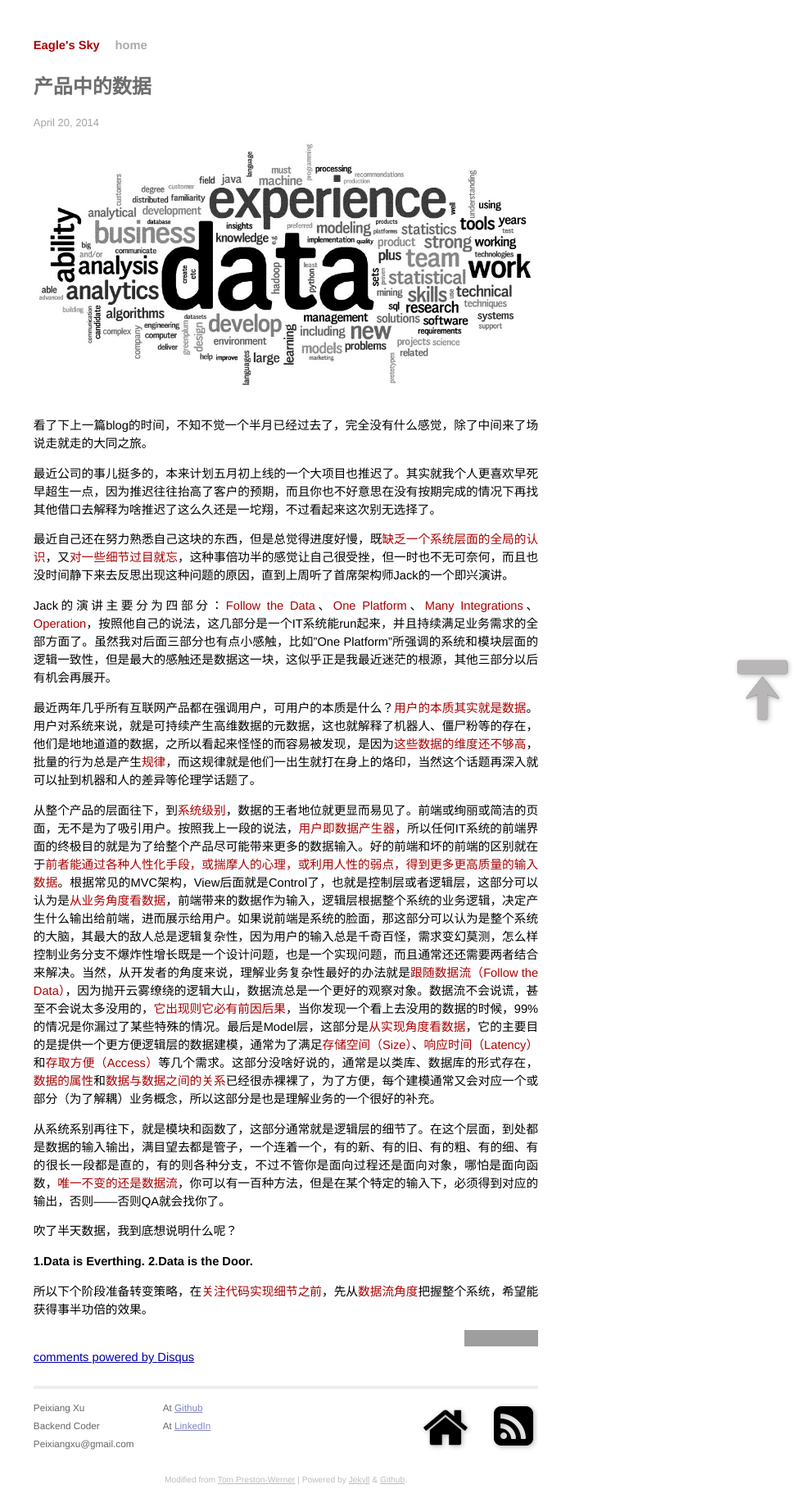
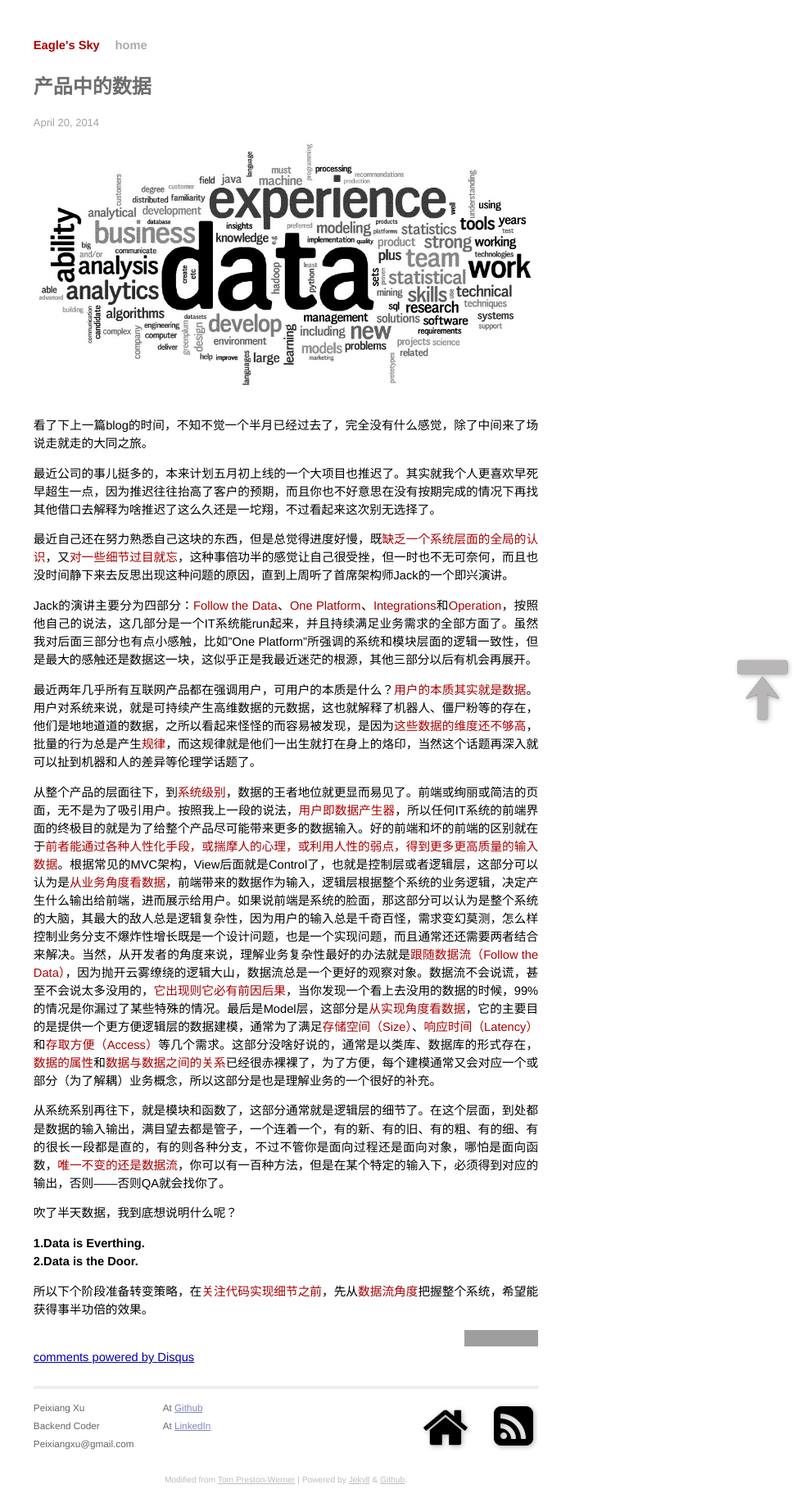
Before and after one commit to xupeixiang/xupeixiang.github.io, a Jekyll site: the page built from _posts/2014-4-20-data-in-product.markdown, in a window 1280 px wide. Shown: the whole page at 82% size, without its empty margins (291-1280 px from the left). Built offline with Jekyll 4.4.1, drawn with Linux system fonts in a browser that asks for light colours; Markdown is read by kramdown in place of the engine named in the settings; comment, search, counter and statistics services are not loaded; grey boxes are pictures that could not be loaded.

Commit message:
better style

```diff
--- a/_posts/2014-4-20-data-in-product.markdown
+++ b/_posts/2014-4-20-data-in-product.markdown
@@ -9,7 +9,7 @@ title: 产品中的数据
 
 最近自己还在努力熟悉自己这块的东西，但是总觉得进度好慢，既<span id='edu'>缺乏一个系统层面的全局的认识</span>，又<span id='edu'>对一些细节过目就忘</span>，这种事倍功半的感觉让自己很受挫，但一时也不无可奈何，而且也没时间静下来去反思出现这种问题的原因，直到上周听了首席架构师Jack的一个即兴演讲。
 
-Jack的演讲主要分为四部分：<span id='edu'>Follow the Data</span>、<span id='edu'>One Platform</span>、<span id='edu'>Many Integrations</span>、<span id='edu'>Operation</span>，按照他自己的说法，这几部分是一个IT系统能run起来，并且持续满足业务需求的全部方面了。虽然我对后面三部分也有点小感触，比如"One Platform"所强调的系统和模块层面的逻辑一致性，但是最大的感触还是数据这一块，这似乎正是我最近迷茫的根源，其他三部分以后有机会再展开。
+Jack的演讲主要分为四部分：<span id='edu'>Follow the Data</span>、<span id='edu'>One Platform</span>、<span id='edu'>Integrations</span>和<span id='edu'>Operation</span>，按照他自己的说法，这几部分是一个IT系统能run起来，并且持续满足业务需求的全部方面了。虽然我对后面三部分也有点小感触，比如"One Platform"所强调的系统和模块层面的逻辑一致性，但是最大的感触还是数据这一块，这似乎正是我最近迷茫的根源，其他三部分以后有机会再展开。
 
 最近两年几乎所有互联网产品都在强调用户，可用户的本质是什么？<span id='edu'>用户的本质其实就是数据</span>。用户对系统来说，就是可持续产生高维数据的元数据，这也就解释了机器人、僵尸粉等的存在，他们是地地道道的数据，之所以看起来怪怪的而容易被发现，是因为<span id='edu'>这些数据的维度还不够高</span>，批量的行为总是产生<span id='edu'>规律</span>，而这规律就是他们一出生就打在身上的烙印，当然这个话题再深入就可以扯到机器和人的差异等伦理学话题了。
 
@@ -19,6 +19,7 @@ Jack的演讲主要分为四部分：<span id='edu'>Follow the Data</span>、<sp
 
 吹了半天数据，我到底想说明什么呢？
 
-## 1.Data is Everthing. 2.Data is the Door.
+## 1.Data is Everthing.
+## 2.Data is the Door.
 
 所以下个阶段准备转变策略，在<span id='edu'>关注代码实现细节之前</span>，先从<span id='edu'>数据流角度</span>把握整个系统，希望能获得事半功倍的效果。
```
